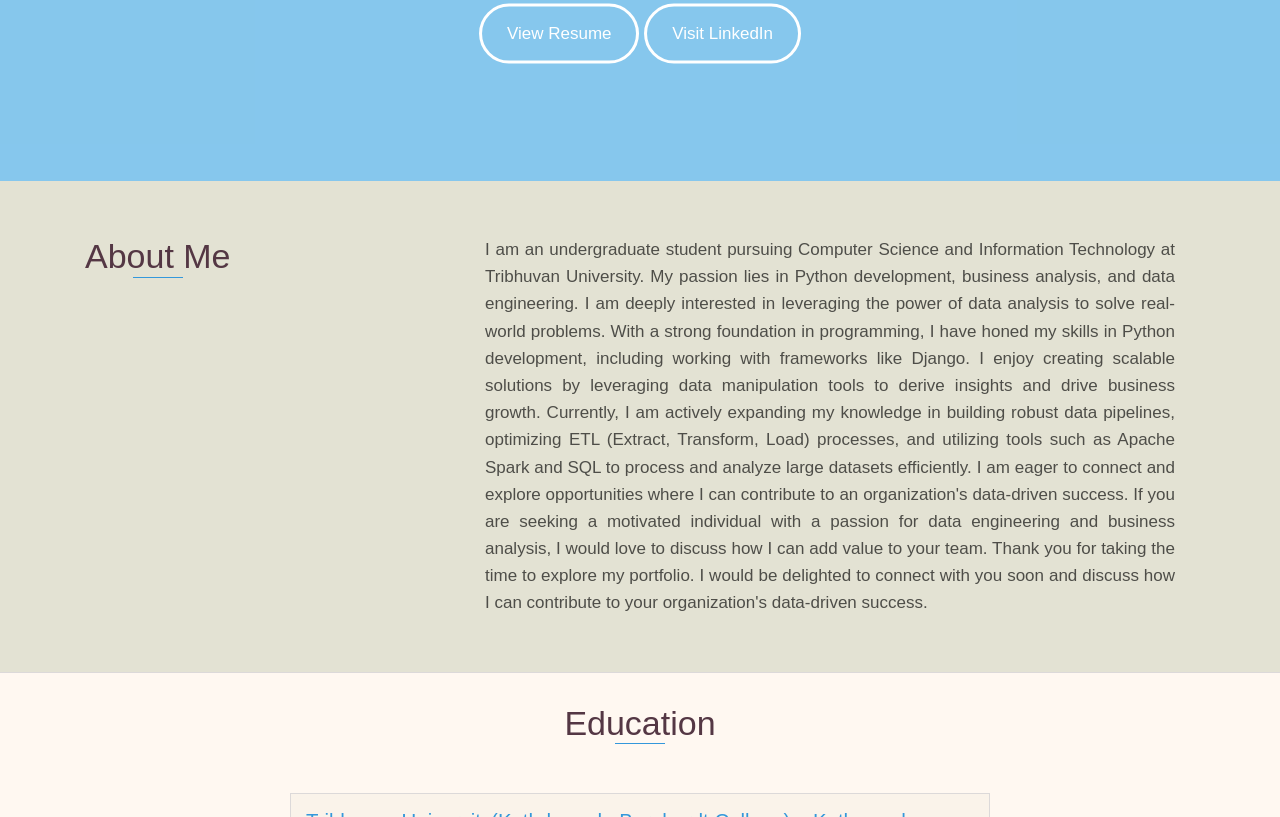
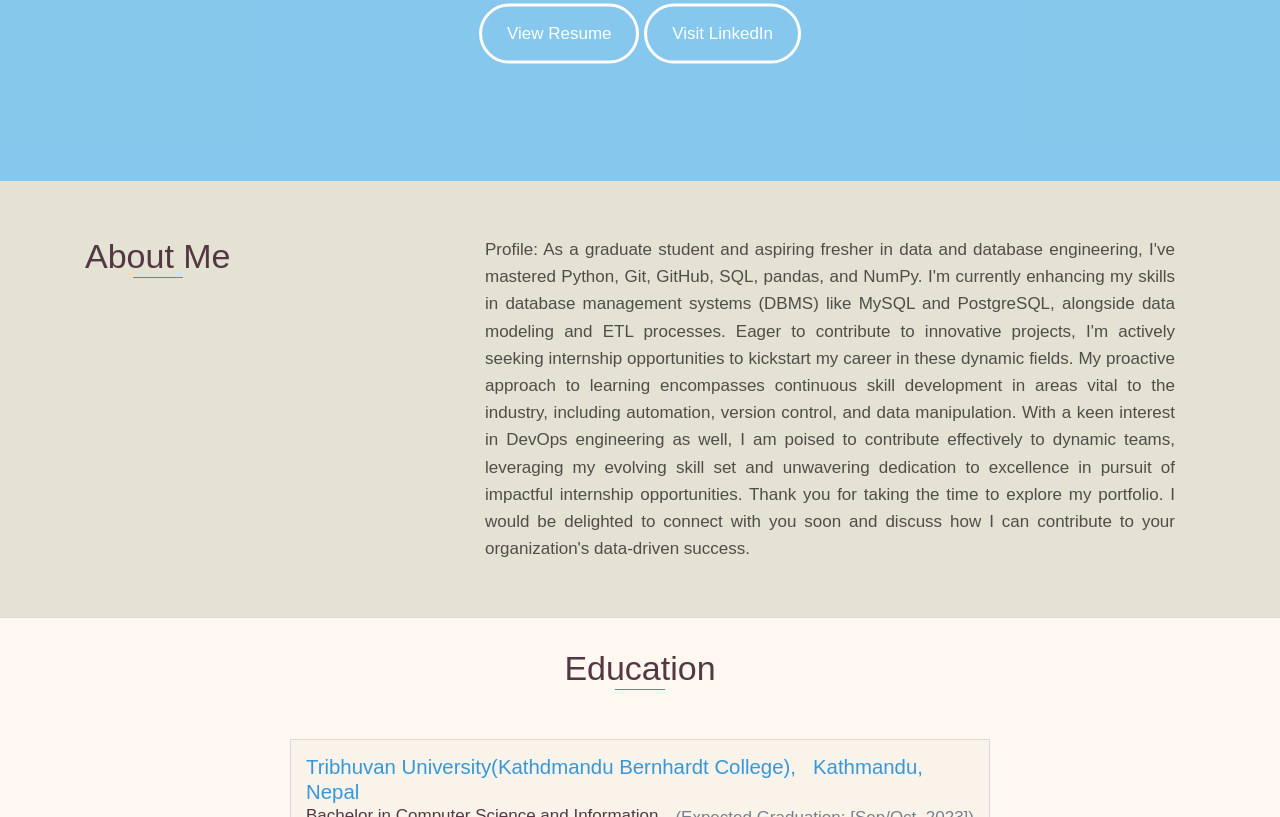
Before and after one commit to NareshPoudel1/Portfolio-NP-, a website: page index.html in a window 1280 px wide. Shown: the part 619-1436 px from the top of the page. Drawn offline with nearby package versions, Linux system fonts and the light colour scheme.

Commit message:
Update index.html

```diff
--- a/index.html
+++ b/index.html
@@ -58,13 +58,12 @@
                 </div>
                 <div class="col-md-8">
                     <p style="color:rgba(0, 0, 0, 0.658)">
-                            I am an undergraduate student pursuing Computer Science and Information Technology at Tribhuvan University. My passion lies in Python development, business analysis, and data engineering. I am deeply interested in leveraging the power of data analysis to solve real-world problems.
-                            With a strong foundation in programming, I have honed my skills in Python development, including working with frameworks like Django. I enjoy creating scalable solutions by leveraging data manipulation tools to derive insights and drive business growth.
+                          Profile:
+As a graduate student and aspiring fresher in data and database engineering, I've mastered Python, Git, GitHub, SQL, pandas, and NumPy. I'm currently enhancing my skills in database management systems (DBMS) like MySQL and PostgreSQL, alongside data modeling and ETL processes. Eager to contribute to innovative projects, I'm actively seeking internship opportunities to kickstart my career in these dynamic fields.
 
-                            Currently, I am actively expanding my knowledge in building robust data pipelines, optimizing ETL (Extract, Transform, Load) processes, and utilizing tools such as Apache Spark and SQL to process and analyze large datasets efficiently.
-                            I am eager to connect and explore opportunities where I can contribute to an organization's data-driven success. If you are seeking a motivated individual with a passion for data engineering and business analysis, I would love to discuss how I can add value to your team.
+My proactive approach to learning encompasses continuous skill development in areas vital to the industry, including automation, version control, and data manipulation. With a keen interest in DevOps engineering as well, I am poised to contribute effectively to dynamic teams, leveraging my evolving skill set and unwavering dedication to excellence in pursuit of impactful internship opportunities.
 
-                            Thank you for taking the time to explore my portfolio. I would be delighted to connect with you soon and discuss how I can contribute to your organization's data-driven success.
+Thank you for taking the time to explore my portfolio. I would be delighted to connect with you soon and discuss how I can contribute to your organization's data-driven success.
             </div>
         </div>
     </div>
```
